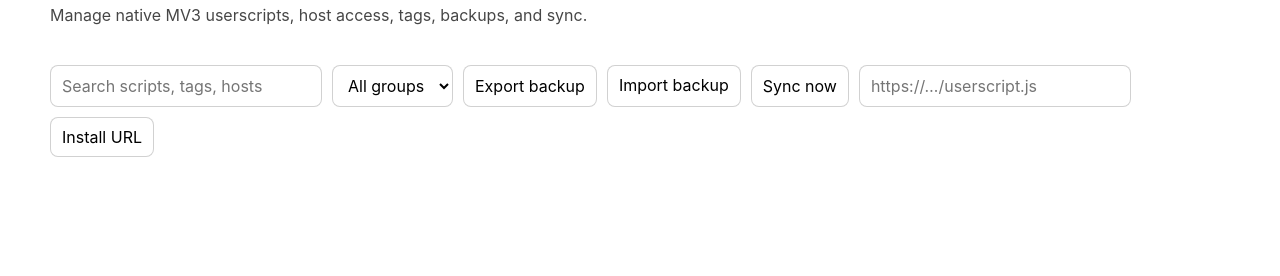
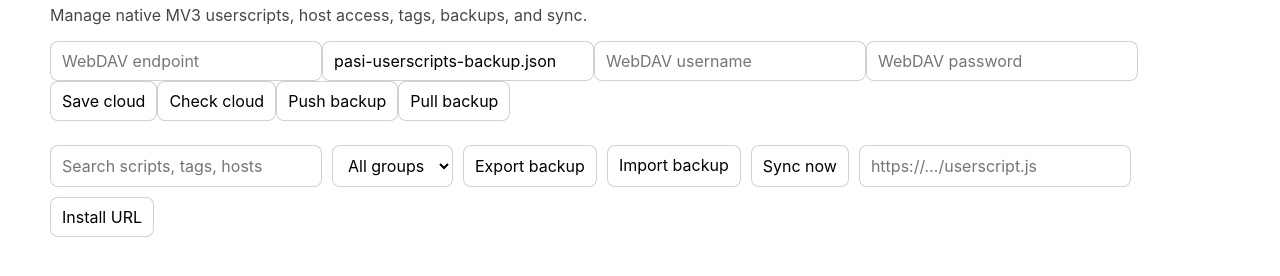
Before and after one commit to riley-berg/PASI-Engineering-Workspace, a browser extension: page extensions/pasi-chatgpt/options.html in a window 1280 px wide. Shown: the part 96-372 px from the top of the page. Drawn offline with Linux system fonts and the light colour scheme.

Commit message:
feat(userscripts): add remote backup controls to dashboard

```diff
--- a/extensions/pasi-chatgpt/options.html
+++ b/extensions/pasi-chatgpt/options.html
@@ -17,6 +17,8 @@
       <button id="reload" type="button">Refresh</button>
     </header>
 
+    <section class="cloudbar"><input id="cloud-endpoint" type="url" placeholder="WebDAV endpoint"><input id="cloud-file" value="pasi-userscripts-backup.json" placeholder="backup filename"><input id="cloud-user" placeholder="WebDAV username"><input id="cloud-pass" type="password" placeholder="WebDAV password"><button id="cloud-save" type="button">Save cloud</button><button id="cloud-status" type="button">Check cloud</button><button id="cloud-push" type="button">Push backup</button><button id="cloud-pull" type="button">Pull backup</button><span id="cloud-state"></span></section>
+
     <section class="toolbar" aria-label="Userscript tools">
       <input id="search" type="search" placeholder="Search scripts, tags, hosts">
       <select id="group"><option value="">All groups</option></select>
```
